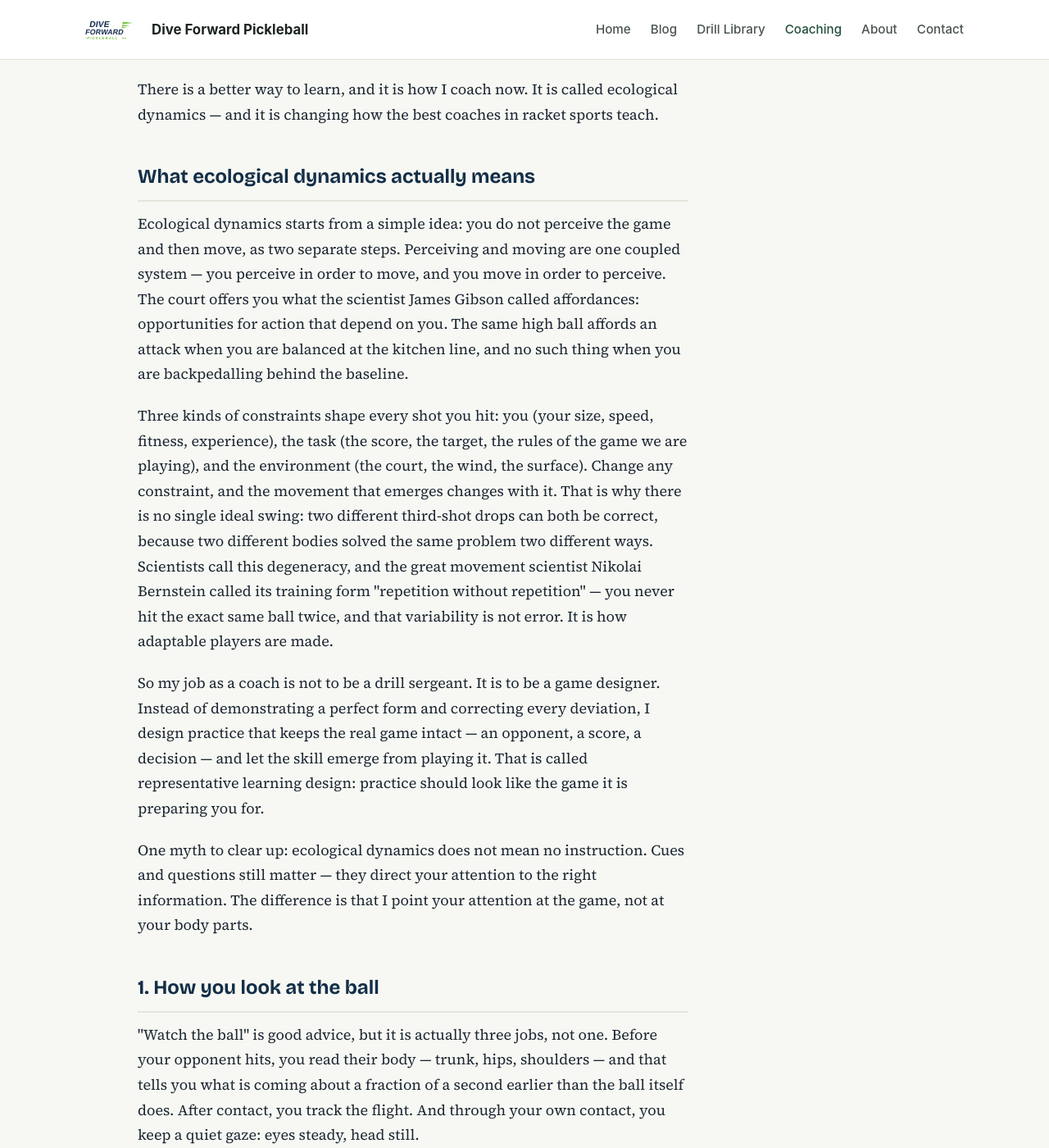
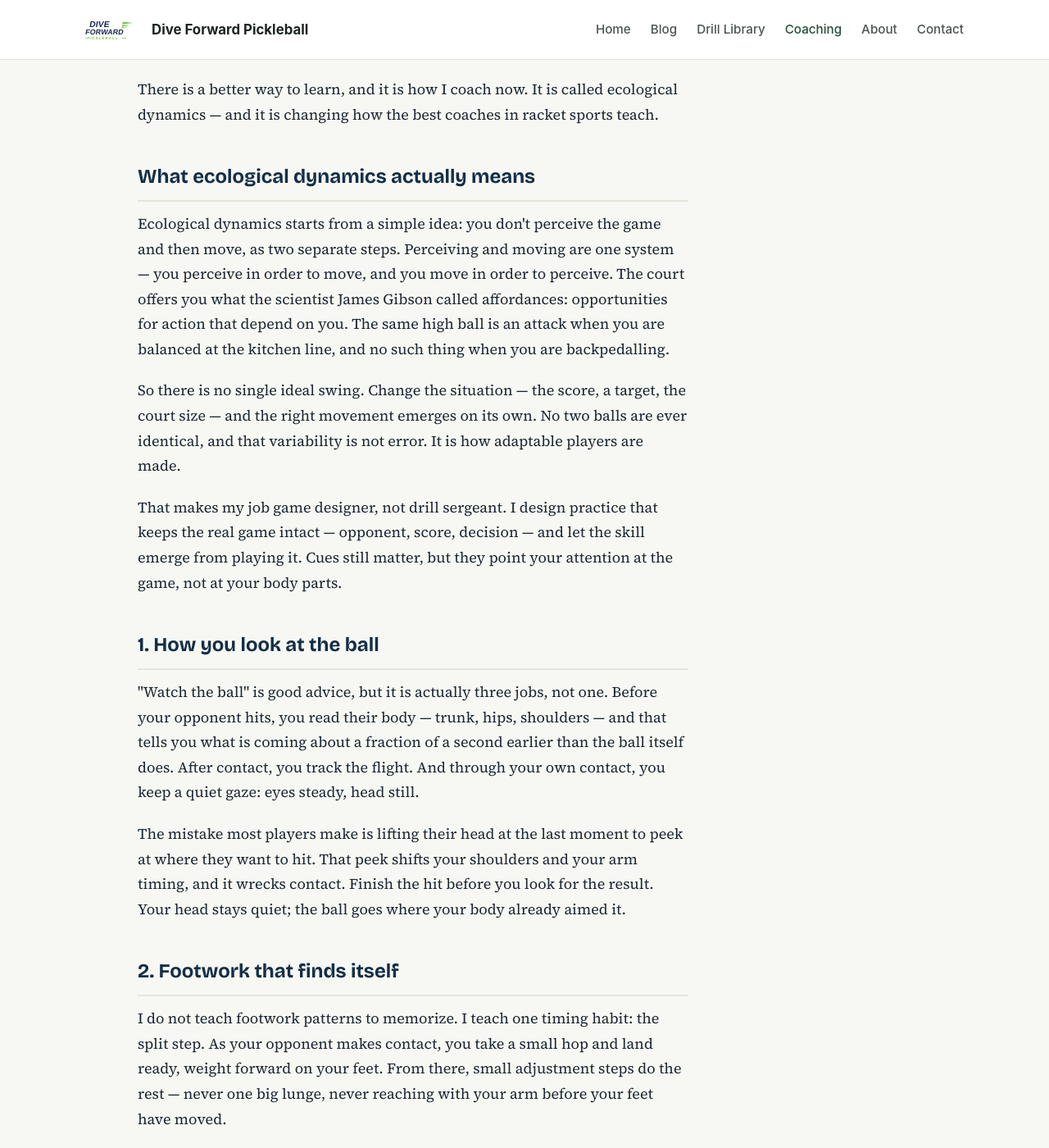
Before and after one commit to forwardpickleballorg-art/forwardpickleballorg-art.github.io, a Jekyll site: the page built from coaching/pickleball-ecological-dynamics.html, in a window 1280 px wide and 1400 px high, scrolled down 668 px. Shown: the whole window at 82% size. Built offline with Jekyll 4.4.1, drawn with Linux system fonts in a browser that asks for light colours; some of the changed text lies outside the part shown.

Commit message:
Shorten ecological dynamics intro; state minute-or-two record for mastering some shots

```diff
--- a/coaching/pickleball-ecological-dynamics.html
+++ b/coaching/pickleball-ecological-dynamics.html
@@ -153,13 +153,11 @@ layout: null
 
   <h2>What ecological dynamics actually means</h2>
 
-  <p>Ecological dynamics starts from a simple idea: you do not perceive the game and then move, as two separate steps. Perceiving and moving are one coupled system — you perceive in order to move, and you move in order to perceive. The court offers you what the scientist James Gibson called affordances: opportunities for action that depend on you. The same high ball affords an attack when you are balanced at the kitchen line, and no such thing when you are backpedalling behind the baseline.</p>
+  <p>Ecological dynamics starts from a simple idea: you don't perceive the game and then move, as two separate steps. Perceiving and moving are one system — you perceive in order to move, and you move in order to perceive. The court offers you what the scientist James Gibson called affordances: opportunities for action that depend on you. The same high ball is an attack when you are balanced at the kitchen line, and no such thing when you are backpedalling.</p>
 
-  <p>Three kinds of constraints shape every shot you hit: you (your size, speed, fitness, experience), the task (the score, the target, the rules of the game we are playing), and the environment (the court, the wind, the surface). Change any constraint, and the movement that emerges changes with it. That is why there is no single ideal swing: two different third-shot drops can both be correct, because two different bodies solved the same problem two different ways. Scientists call this degeneracy, and the great movement scientist Nikolai Bernstein called its training form "repetition without repetition" — you never hit the exact same ball twice, and that variability is not error. It is how adaptable players are made.</p>
+  <p>So there is no single ideal swing. Change the situation — the score, a target, the court size — and the right movement emerges on its own. No two balls are ever identical, and that variability is not error. It is how adaptable players are made.</p>
 
-  <p>So my job as a coach is not to be a drill sergeant. It is to be a game designer. Instead of demonstrating a perfect form and correcting every deviation, I design practice that keeps the real game intact — an opponent, a score, a decision — and let the skill emerge from playing it. That is called representative learning design: practice should look like the game it is preparing you for.</p>
-
-  <p>One myth to clear up: ecological dynamics does not mean no instruction. Cues and questions still matter — they direct your attention to the right information. The difference is that I point your attention at the game, not at your body parts.</p>
+  <p>That makes my job game designer, not drill sergeant. I design practice that keeps the real game intact — opponent, score, decision — and let the skill emerge from playing it. Cues still matter, but they point your attention at the game, not at your body parts.</p>
 
   <h2>1. How you look at the ball</h2>
 
@@ -187,7 +185,7 @@ layout: null
 
   <h2>Why the change comes so fast</h2>
 
-  <p>This is the part players find hardest to believe until they feel it: the improvement often shows up within the first few minutes of a session.</p>
+  <p>This is the part players find hardest to believe until they feel it: my record is helping students master some shots within a minute or two.</p>
 
   <p>There is a reason. Research on external focus — led by Gabriele Wulf — shows that aiming at a target beats thinking about a body part, for beginners and advanced players alike, and that the benefit holds up in later retention tests. "Land it in the towel zone" works faster than "rotate your shoulders and extend your arm," because it frees your body's automatic control instead of crowding it with instructions.</p>
 
```
Also changed, not shown: other parts of coaching/pickleball-ecological-dynamics.html (+1 -1 lines).
